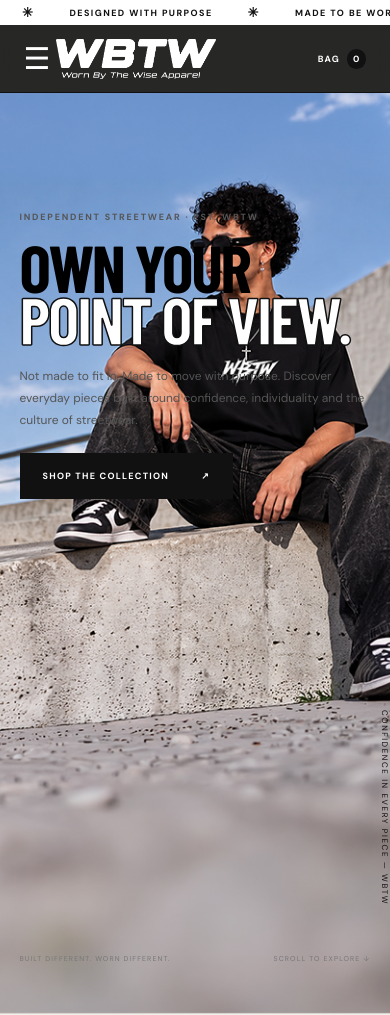
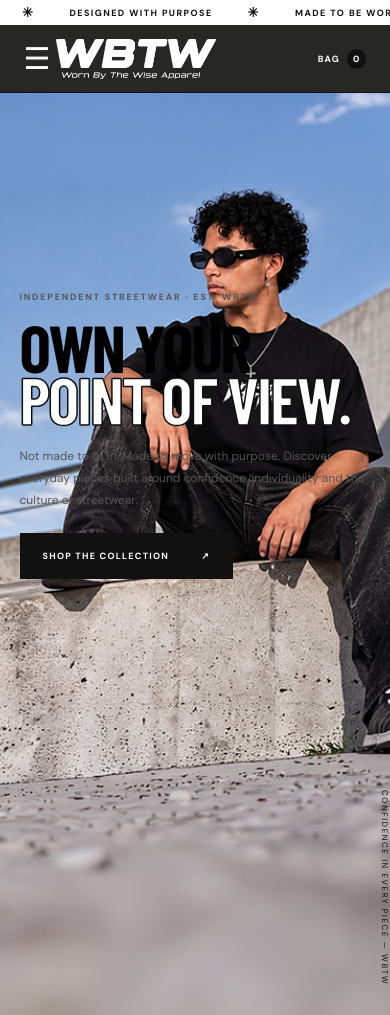
Before and after one commit to bam-dev20/WBTW-Streetwear-Website, a website: page wbtw-streetwear-full/public/index.html in a window 390 px wide. Shown: the top 1015 px of the page. Drawn offline with nearby package versions, Linux system fonts and the light colour scheme; no server answers; a web font is replaced by a local one.

Commit message:
Adjust mobile hero content offset
Co-authored-by: Copilot <223556219+Copilot@users.noreply.github.com>

```diff
--- a/wbtw-streetwear-full/public/style.css
+++ b/wbtw-streetwear-full/public/style.css
@@ -1053,7 +1053,7 @@ MOBILE STYLES (max-width: 620px)
   }
   .hero-copy {
     /* Adjust to move hero text/content down on mobile only */
-    --mobile-hero-content-offset: 60px;
+    --mobile-hero-content-offset: 140px;
     margin-top: var(--mobile-hero-content-offset);
     padding:0 0 35px
   }
```
